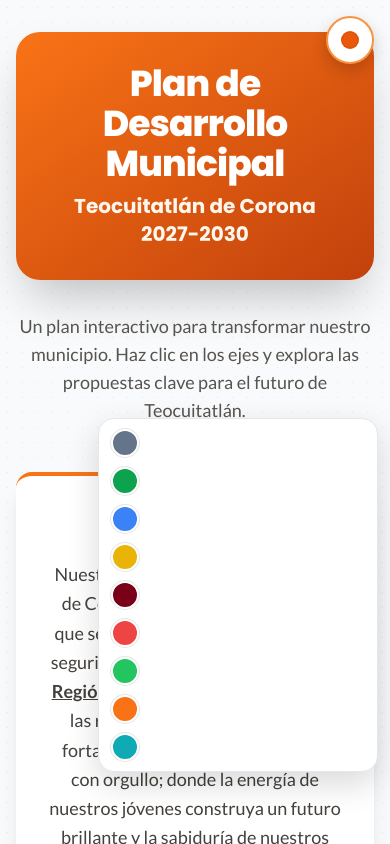
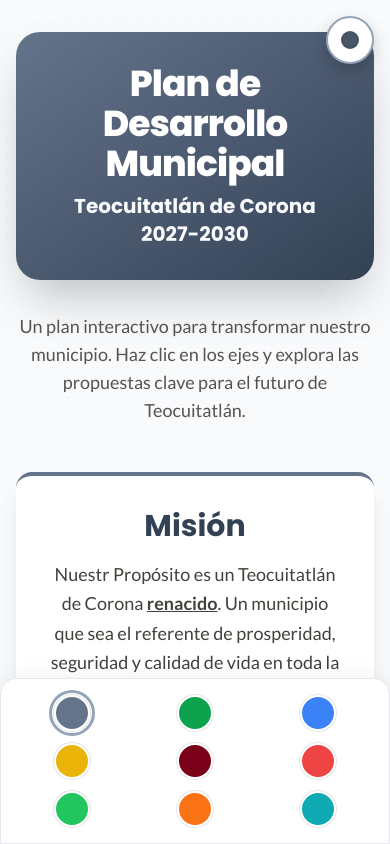
Before and after one commit to HectorCode8/plan-desarrollo, a plain HTML site: page index.html in a window 390 px wide. Both pictures are taken after a click on the button "Cambiar tema de color". Shown: the top 844 px of the page. Drawn offline with nearby package versions, Linux system fonts and the light colour scheme.

Commit message:
ui(mobile): combinar 1+2+7  FAB con punto de color; panel como bottom sheet con swatches en 3 columnas; safe-area y foco/escape

```diff
--- a/index.html
+++ b/index.html
@@ -146,7 +146,7 @@
                 <span class="label">Tema</span>
                 <svg class="chev" viewBox="0 0 20 20" fill="currentColor" aria-hidden="true"><path d="M5.23 7.21a.75.75 0 011.06.02L10 10.94l3.71-3.71a.75.75 0 111.06 1.06l-4.24 4.24a.75.75 0 01-1.06 0L5.21 8.29a.75.75 0 01.02-1.08z"/></svg>
             </button>
-            <div id="theme-panel" class="theme-panel" role="dialog" aria-label="Selector de tema">
+            <div id="theme-panel" class="theme-panel" role="dialog" aria-modal="true" aria-label="Selector de tema">
                 <div class="swatches">
                     <button class="swatch neutral" data-theme="neutral" title="Neutral" aria-label="Tema Neutral"></button>
                     <button class="swatch pri" data-theme="pri" title="Verde PRI" aria-label="Tema Verde PRI"></button>
--- a/script.js
+++ b/script.js
@@ -10,8 +10,8 @@ document.addEventListener('DOMContentLoaded', () => {
             const themeToggle = document.getElementById('theme-toggle');
             const themePanel = document.getElementById('theme-panel');
 
-            // Gestión de tema: solo los 8 nuevos
-            const themes = ['pri', 'pan', 'prd', 'morena', 'pt', 'verde', 'mc', 'na'];
+            // Gestión de tema: 8 nuevos + neutral
+            const themes = ['neutral', 'pri', 'pan', 'prd', 'morena', 'pt', 'verde', 'mc', 'na'];
             function applyTheme(theme) {
                 const html = document.documentElement;
                 html.setAttribute('data-theme', theme);
@@ -26,13 +26,23 @@ document.addEventListener('DOMContentLoaded', () => {
                 if (metaTheme) metaTheme.setAttribute('content', primary600);
             }
             const savedTheme = localStorage.getItem('theme');
-            const initial = themes.includes(savedTheme) ? savedTheme : 'mc';
+            const initial = themes.includes(savedTheme) ? savedTheme : 'neutral';
             applyTheme(initial);
             if (themeToggle) {
                 themeToggle.addEventListener('click', () => {
                     const expanded = themeToggle.getAttribute('aria-expanded') === 'true';
                     themeToggle.setAttribute('aria-expanded', String(!expanded));
-                    if (themePanel) themePanel.classList.toggle('open', !expanded);
+                    if (themePanel) {
+                        themePanel.classList.toggle('open', !expanded);
+                        if (!expanded) {
+                            // Enfocar primer swatch al abrir
+                            const first = themePanel.querySelector('.swatch');
+                            if (first) first.focus();
+                        } else {
+                            // Devolver foco al botón al cerrar
+                            themeToggle.focus();
+                        }
+                    }
                 });
                 document.addEventListener('click', (e) => {
                     if (!themePanel || !themeToggle) return;
@@ -40,6 +50,15 @@ document.addEventListener('DOMContentLoaded', () => {
                     if (expanded && !themePanel.contains(e.target) && !themeToggle.contains(e.target)) {
                         themePanel.classList.remove('open');
                         themeToggle.setAttribute('aria-expanded', 'false');
+                        themeToggle.focus();
+                    }
+                });
+                // Cerrar con Escape
+                document.addEventListener('keydown', (e) => {
+                    if (e.key === 'Escape' && themePanel && themePanel.classList.contains('open')) {
+                        themePanel.classList.remove('open');
+                        themeToggle.setAttribute('aria-expanded', 'false');
+                        themeToggle.focus();
                     }
                 });
                 if (themePanel) {
--- a/style.css
+++ b/style.css
@@ -278,7 +278,7 @@ html[data-theme="na"] {
     .swatch.mc { background: #f97316; }
     .swatch.na { background: #0faab3; }
 
-        /* Móvil: FAB compacto solo con ícono (<=640px) */
+        /* Móvil: FAB compacto solo con ícono (<=640px) + bottom sheet */
         @media (max-width: 640px) {
             #theme-toggle {
                 position: fixed;
@@ -303,9 +303,31 @@ html[data-theme="na"] {
             /* Evitar que el back-to-top tape el FAB */
             #back-to-top { bottom: 76px; right: 16px; }
 
-            /* Reposicionar panel cerca del FAB */
-            .theme-panel { top: auto; bottom: 72px; right: 12px; left: auto; width: min(85vw, 280px); border-radius: 16px; }
-            .theme-panel.open { display: block; }
+            /* Bottom sheet centrado/ancho con safe-area */
+            .theme-panel {
+                left: 0;
+                right: 0;
+                bottom: 0;
+                top: auto;
+                width: 100%;
+                max-height: 65vh;
+                border-radius: 16px 16px 0 0;
+                padding: 16px 16px calc(16px + env(safe-area-inset-bottom));
+                transform: translateY(100%);
+                transition: transform .25s ease;
+                margin: 0 auto;
+                border: 1px solid #e5e7eb;
+            }
+            .theme-panel.open { display: block; transform: translateY(0); }
+
+            /* Swatches en 3 columnas táctiles */
+            .swatches {
+                display: grid;
+                grid-template-columns: repeat(3, minmax(0, 1fr));
+                gap: 12px;
+                justify-items: center;
+            }
+            .swatch { width: 36px; height: 36px; }
         }
         @keyframes fadeIn { from { opacity: 0; } to { opacity: 1; } }
         @keyframes fadeInUp { from { opacity: 0; transform: translateY(30px); } to { opacity: 1; transform: translateY(0); } }
```
